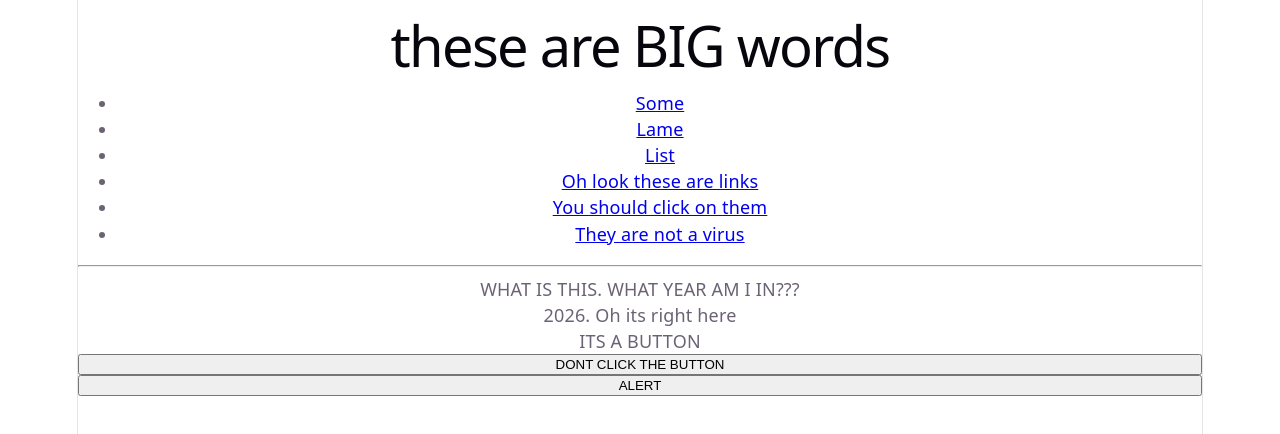
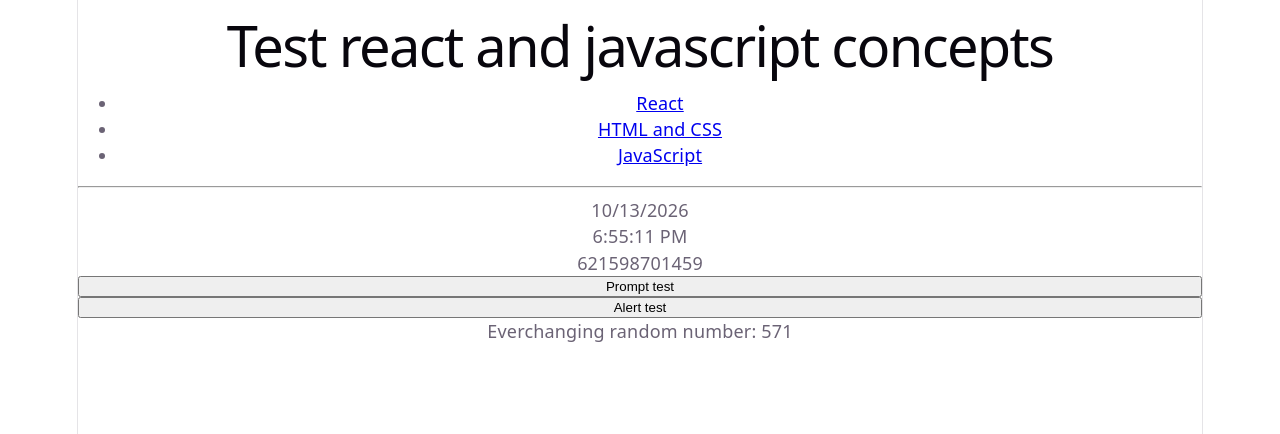
Before and after one commit to scarecrow13785/ReactWebsiteTest, a React (Vite) app in the folder my-react-app/: page / in a window 1280 px wide. Shown: the top 434 px of the page. Built offline with nearby package versions, Linux system fonts and the light colour scheme.

Commit message:
I FIXED THE DAMN TIME

```diff
--- a/my-react-app/src/Burger.jsx
+++ b/my-react-app/src/Burger.jsx
@@ -1,21 +1,45 @@
+import { useEffect, useState } from "react";
+
 function Burger(){
 
-    const whatever = "its a button";
+    const buttonLabel = "its a button";
+    const max = 1000;
+    const randomNumber = 12341234;
 
+    //dunno how this works to a full extent.
+    // I dont know what useState does
+    // I dont know what the array values mean/do to a full extent
+    //[variableName, method..?] = useState(?????);
+    const [count, setCount] = useState(0);
+
+    useEffect(() => {
+        //Creats a random number (param1) every ? ms (param2)
+        const interval = setInterval(() => {
+            setCount(Math.floor(Math.random() * (max + 1)))}
+            );
+
+        //Clears the interval so that it can be updated?
+        return () => clearInterval(interval);}
+        ,[] //Think its a list for depnedencies, but this does not have any for what I use it for
+    );
 
     return(
         <>
-            <p>{whatever.toUpperCase()}</p>
+            <button
+            onClick={() => prompt("How is your experience so far?")}>
+            Prompt test
+            </button>
 
             <button
-            onClick={() => prompt("HEY YOU CLICKED THE BUTTON >:(. Why did you click this?")}>
-            DONT CLICK THE BUTTON</button>
-            <button
             onClick={() => alert("ALERT: you have been ALERTED")}>
-            ALERT</button>
+            Alert test
+            </button>
+
+            <div>
+                <p>Everchanging random number: {count}</p>
+            </div>
         </>
     );
-
 }
 
 export default Burger;
--- a/my-react-app/src/Footer.jsx
+++ b/my-react-app/src/Footer.jsx
@@ -1,11 +1,46 @@
+import { useEffect, useState } from "react";
+
 function Footer(){
+    let [hour, setH] = useState(0);
+    let [minute, setM] = useState(0);
+    let [second, setS] = useState(0);
+    let [wtf, setWTF] = useState(0);
+    let [meridiem, setMeridiem] = useState("AM");
+    let normalSeconds = 10;
+
+    useEffect(() => {
+        const interval = setInterval(
+            () => {
+                if(new Date().getHours() > 12){
+                    setH(new Date().getHours() - 12);
+                    setMeridiem("PM");
+                }
+                else{
+                    setH(new Date().getHours());
+                    setMeridiem("AM");
+                }
+                setM(new Date().getMinutes());
+                setS(new Date().getSeconds());
+            });
+        return () => clearInterval(interval);
+    });
+    useEffect(() => {
+        //Creats a random number (param1) every ? ms (param2)
+        const interval = setInterval(
+            () => {
+                setWTF(Math.floor(Math.random() * (1000000000000 + 1)))
+            }
+        );
+        //Clears the interval so that it can be updated and is put as the parameter of useEffect
+        return () => clearInterval(interval);
+    });
     return(
         <footer>
-            <p> WHAT IS THIS. WHAT YEAR AM I IN??? </p>
-            <p> {new Date().getFullYear()}. Oh its right here </p>
-
+            <p> {new Date().getMonth() + 1}/{new Date().getDate()}/{new Date().getFullYear()}</p>
+            <p>{hour}:{minute}:{second} {meridiem}</p>
+            <p>{wtf}</p>
         </footer>
     );
 }
 
-export default Footer
+export default Footer;
--- a/my-react-app/src/Header.jsx
+++ b/my-react-app/src/Header.jsx
@@ -1,15 +1,15 @@
 function Header(){
     return(
         <header>
-            <h1> these are BIG words</h1>
+            <h1> Test react and javascript concepts</h1>
             <nav>
                 <ul>
-                    <li><a href="#">Some</a></li>
-                    <li><a href="#">Lame</a></li>
-                    <li><a href="#">List</a></li>
-                    <li><a href="#">Oh look these are links</a></li>
+                    <li><a href="https://www.youtube.com/watch?v=CgkZ7MvWUAA">React</a></li>
+                    <li><a href="https://www.youtube.com/watch?v=HGTJBPNC-Gw">HTML and CSS</a></li>
+                    <li><a href="https://www.youtube.com/watch?v=lfmg-EJ8gm4">JavaScript</a></li>
+                    {/* <li><a href="#">Oh look these are links</a></li>
                     <li><a href="#">You should click on them</a></li>
-                    <li><a href="#">They are not a virus</a></li>
+                    <li><a href="#">They are not a virus</a></li> */}
                 </ul>
             </nav>
             <hr></hr>
```
Also changed, not shown: my-react-app/src/App.jsx (line endings or trailing spaces).
